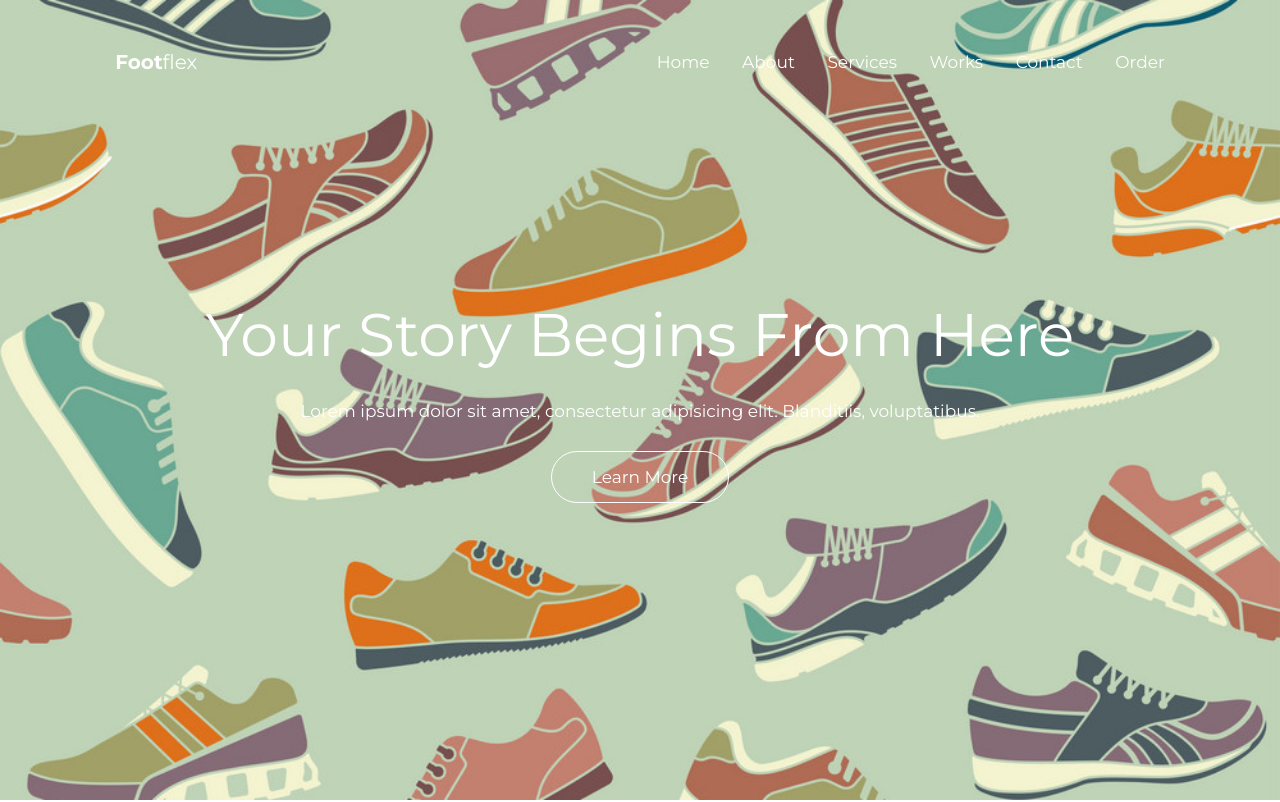
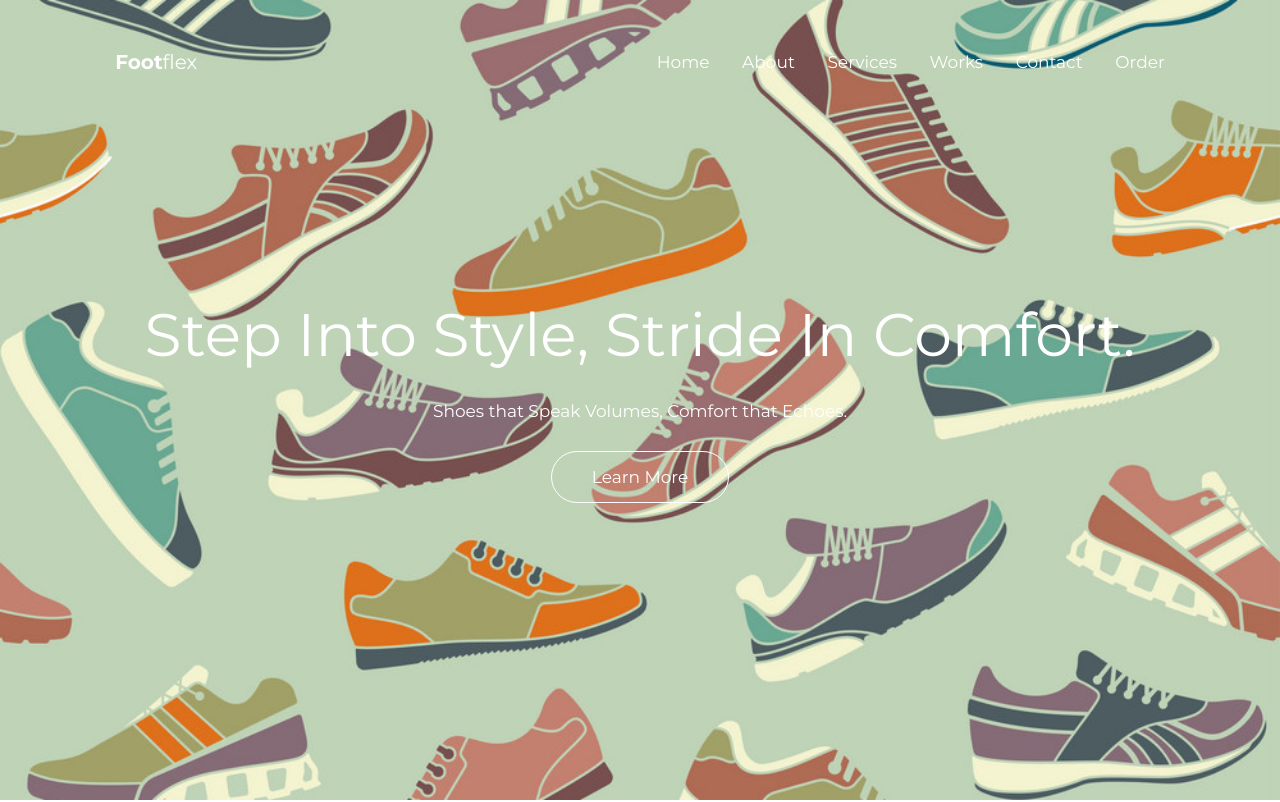
Before and after one commit to Techpromes/footflex.io, a plain HTML site: page index.html in a window 1280 px wide. Shown: the top 802 px of the page. Drawn offline with nearby package versions, Linux system fonts and the light colour scheme; some packages are replaced by stand-ins of ours; a script that the page names is missing.

Commit message:
Update index.html

```diff
--- a/index.html
+++ b/index.html
@@ -21,8 +21,8 @@
 
 <!-- home section starts -->
 <section class="home" id="home">
-    <h1>your story begins from here</h1>
-    <p>Lorem ipsum dolor sit amet, consectetur adipisicing elit. Blanditiis, voluptatibus.</p>
+    <h1>Step into Style, Stride in Comfort.</h1>
+    <p>Shoes that Speak Volumes, Comfort that Echoes.</p>
     <a href="#" class="btn">learn more</a>
   </section>
   <!-- home section ends -->
```
